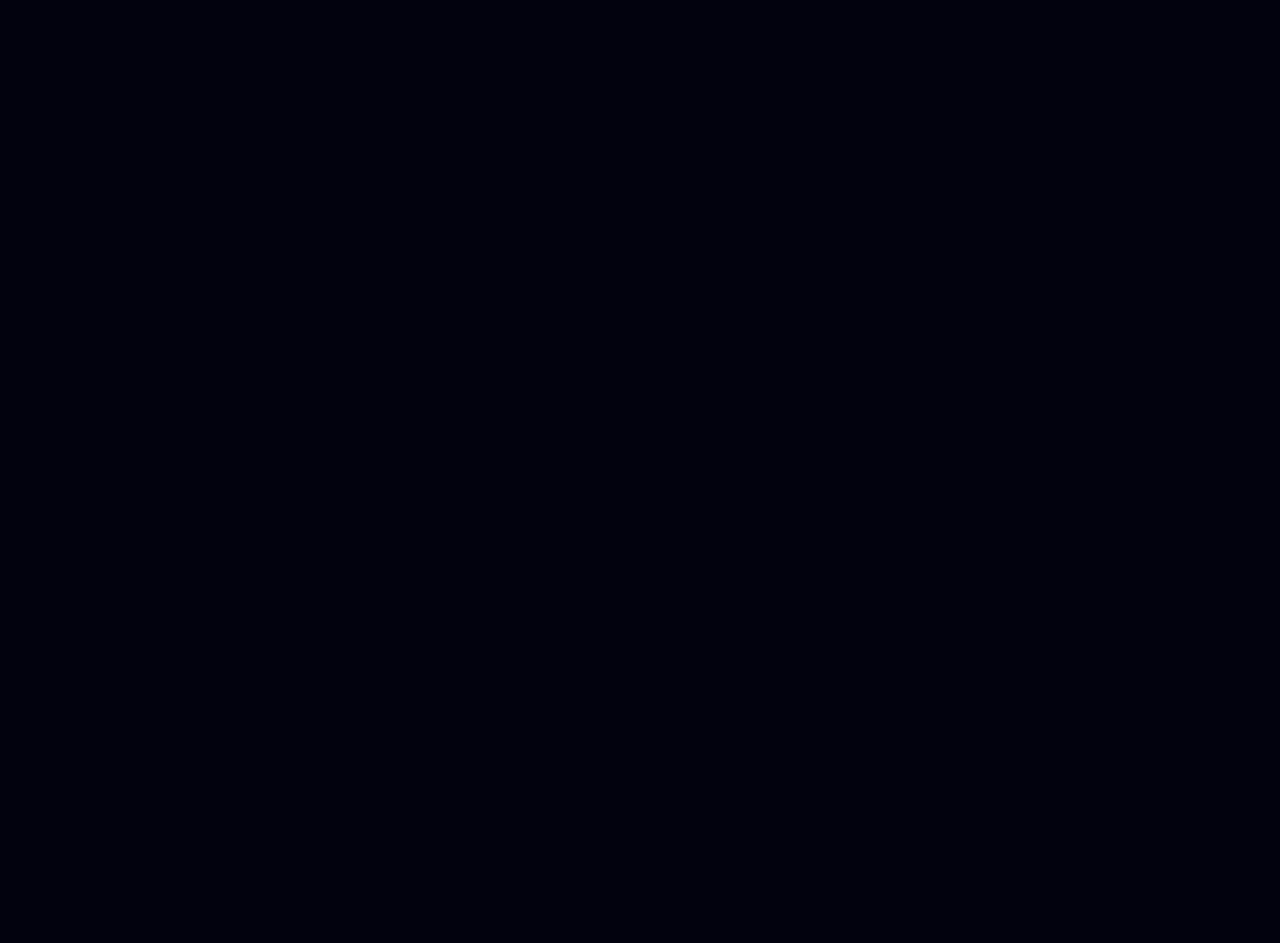
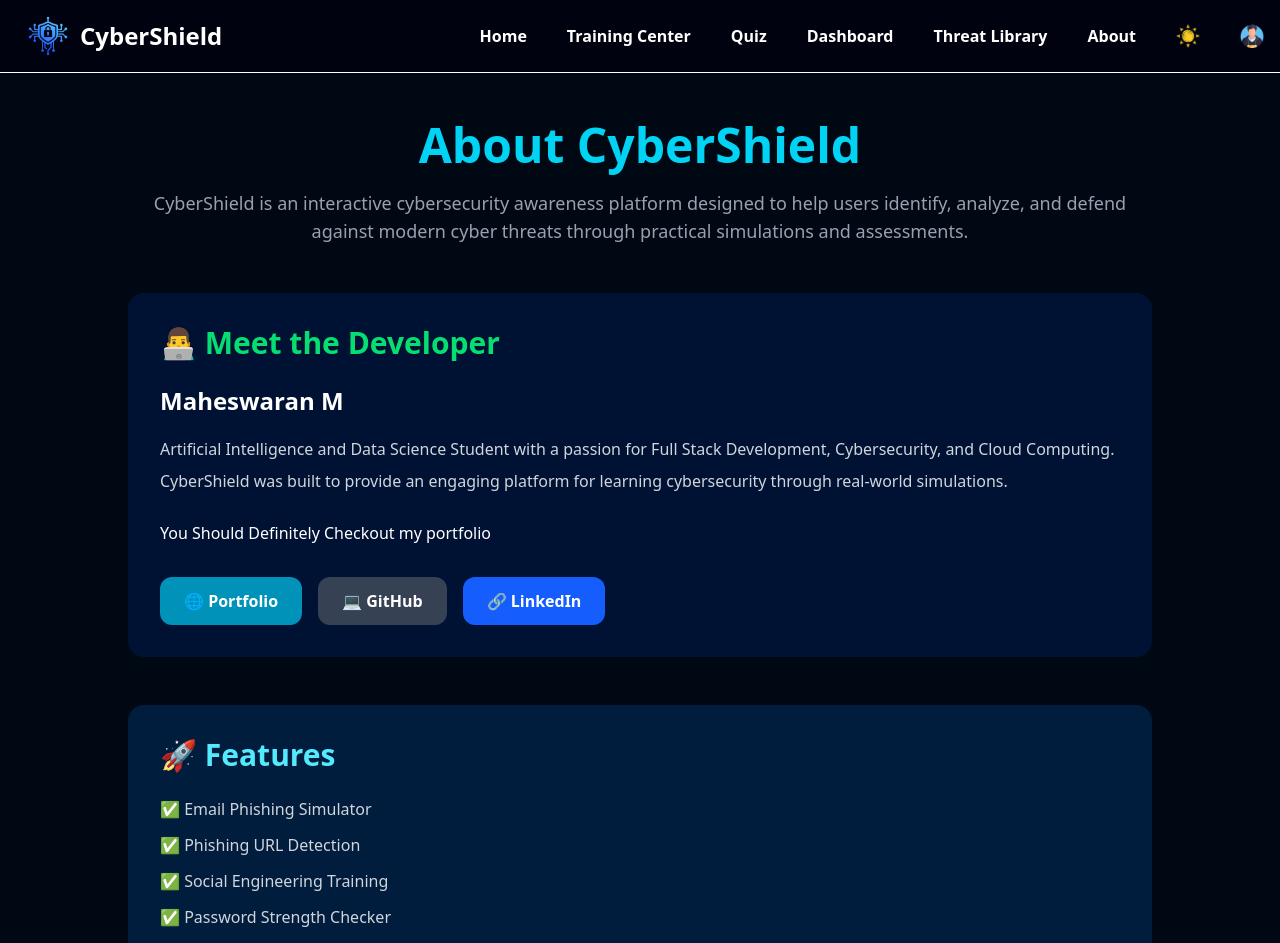
Before and after one commit to mahes0707-max/CyberShield, a React (Vite) app: page /about in a window 1280 px wide. Before the commit this address had no page. Shown: the top 943 px of the page. Before the commit the page ends 800 px from the top, so only its background shows below. Built offline with nearby package versions, Linux system fonts and the light colour scheme.

Commit message:
Updated about

```diff
--- a/src/App.jsx
+++ b/src/App.jsx
@@ -10,7 +10,7 @@ import TrainingCenter from "./assets/pages/TrainingCenter.jsx";
 import ThreatLibrary from "./assets/pages/ThreatLibrary.jsx";
 import Dashboard from "./assets/pages/Dashboard";
 import HumanFirewallHome from "./assets/pages/HumanFirewall/HumanFirewallHome";
-
+import About from "./components/about.jsx";
 function App() {
   return (
     <Routes>
@@ -20,7 +20,7 @@ function App() {
 
       <Route path="/email-phishing" element={<EmailPhishing />} />
       <Route path="/password-checker" element={<PasswordChecker />} />
-
+      <Route path="/about" element={<About />} />
       <Route path="/cyberquiz" element={<CyberQuiz />} />
 
       <Route path="/phishingurl" element={<PhishingUrl />} />
--- a/src/assets/pages/Dashboard.jsx
+++ b/src/assets/pages/Dashboard.jsx
@@ -218,7 +218,7 @@ stats.threatCompleted;
           >
             <h2 className="text-yellow-200 text-lg">🏆 Achievement Badge</h2>
 
-            <h1 className="text-5xl mt-5 font-bold ">{badge}</h1>
+            <h1 className="text-5xl mt-5 font-bold text-white ">{badge}</h1>
           </div>
 
           {/* Current Level */}
--- a/src/assets/pages/EmailPhishing.jsx
+++ b/src/assets/pages/EmailPhishing.jsx
@@ -71,30 +71,33 @@ function EmailPhishing() {
 
 
   const handleSubmit = () => {
+
     if (!selected) {
-      alert("Please select an option");
-      return;
+        alert("Please select an option");
+        return;
     }
 
     const isCorrect = selected === currentMail.answer;
 
     if (isCorrect) {
-      setScore((prev) => prev + 1);
+        setScore(prev => prev + 1);
     }
 
-    setStats((prev) => ({
-      ...prev,
-        emailCorrect: score,
-        emailCompleted: emails.length,
+    setStats(prev => ({
 
+        ...prev,
 
-      emailCorrect: isCorrect ?prev.emailCorrect + 1 : prev.emailCorrect,
+        emailCorrect: isCorrect
+            ? prev.emailCorrect + 1
+            : prev.emailCorrect,
 
-      xp: prev.xp + 10,
+        xp: prev.xp + 10
+
     }));
 
     setShowAnalysis(true);
-  };
+
+};
 
   const nextQuestion = () => {
 
--- /dev/null
+++ b/src/components/about.jsx
@@ -0,0 +1,103 @@
+import React from "react";
+import Navbar from "../components/navbar";
+function About() {
+  return (
+          <>
+          <Navbar />
+
+    <div className="min-h-screen bg-[#000814] text-white px-6 py-12">
+
+      <div className="max-w-5xl mx-auto">
+
+
+        {/* Heading */}
+        <h1 className="text-5xl font-bold text-cyan-400 text-center">
+          About CyberShield
+        </h1>
+
+        <p className="text-center text-gray-400 mt-5 text-lg">
+          CyberShield is an interactive cybersecurity awareness platform
+          designed to help users identify, analyze, and defend against modern
+          cyber threats through practical simulations and assessments.
+        </p>
+
+        {/* Developer */}
+        <div className="mt-12 bg-[#001233] rounded-2xl p-8">
+          <h2 className="text-3xl font-bold text-green-400 mb-6">
+            👨‍💻 Meet the Developer
+          </h2>
+
+          <h3 className="text-2xl font-semibold">
+            Maheswaran M
+          </h3>
+
+          <p className="text-gray-300 mt-4 leading-8">
+            Artificial Intelligence and Data Science Student with a passion for
+            Full Stack Development, Cybersecurity, and Cloud Computing.
+            CyberShield was built to provide an engaging platform for learning
+            cybersecurity through real-world simulations.
+          </p>
+          <br></br>
+
+        <h1 >You Should Definitely Checkout my portfolio</h1>
+          {/* Buttons */}
+          <div className="flex flex-wrap gap-4 mt-8">
+
+            <a
+              href="https://mahes0707-max.github.io/Portfolio_mahes0707/"
+              target="_blank"
+              rel="noopener noreferrer"
+              className="bg-cyan-600 hover:bg-cyan-700 px-6 py-3 rounded-xl font-semibold transition"
+            >
+              🌐 Portfolio
+            </a>
+
+            <a
+              href="https://github.com/mahes0707-max"
+              target="_blank"
+              rel="noopener noreferrer"
+              className="bg-gray-700 hover:bg-gray-800 px-6 py-3 rounded-xl font-semibold transition"
+            >
+              💻 GitHub
+            </a>
+
+            <a
+              href="https://linkedin.com/in/maheswaran-m2006"
+              target="_blank"
+              rel="noopener noreferrer"
+              className="bg-blue-600 hover:bg-blue-700 px-6 py-3 rounded-xl font-semibold transition"
+            >
+              🔗 LinkedIn
+            </a>
+
+          </div>
+        </div>
+
+        {/* Features */}
+        <div className="mt-12 bg-[#001d3d] rounded-2xl p-8">
+          <h2 className="text-3xl font-bold text-cyan-300 mb-6">
+            🚀 Features
+          </h2>
+
+          <ul className="space-y-3 text-gray-300">
+            <li>✅ Email Phishing Simulator</li>
+            <li>✅ Phishing URL Detection</li>
+            <li>✅ Social Engineering Training</li>
+            <li>✅ Password Strength Checker</li>
+            <li>✅ Cyber Security Quiz</li>
+            <li>✅ Threat Library</li>
+            <li>✅ Human Firewall Simulator</li>
+            <li>✅ Dashboard with Progress Tracking</li>
+          </ul>
+        </div>
+
+
+
+      </div>
+    </div>
+    </>
+  );
+
+}
+
+export default About;
```
